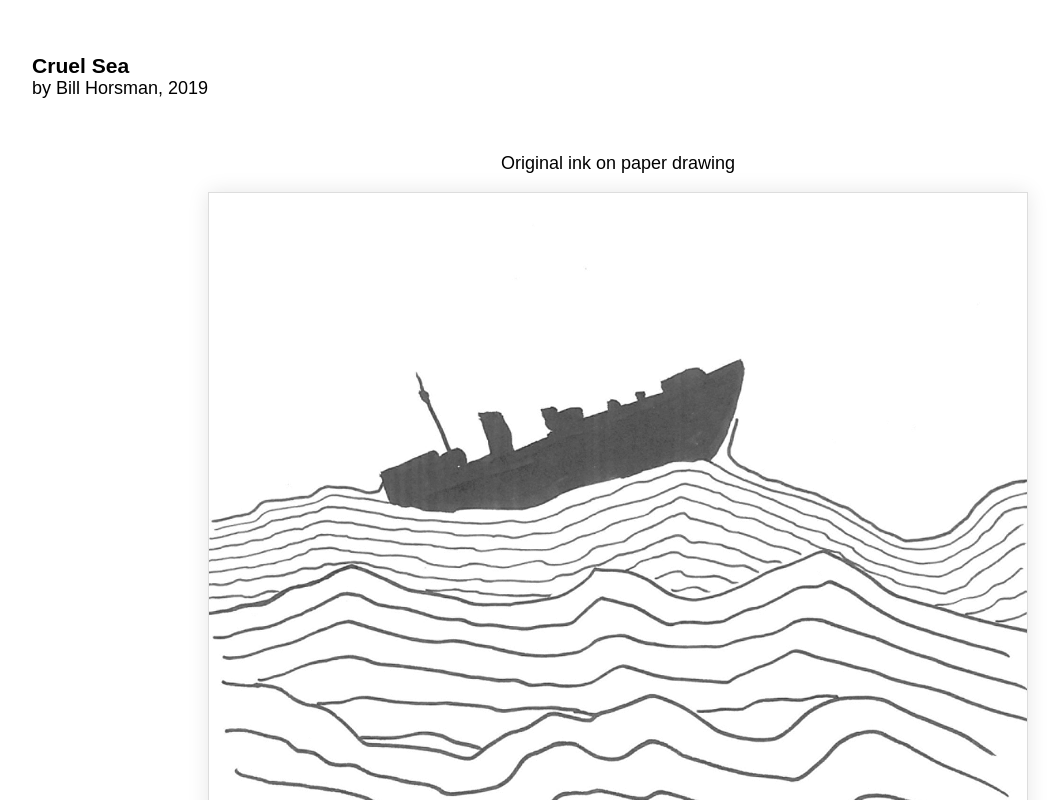
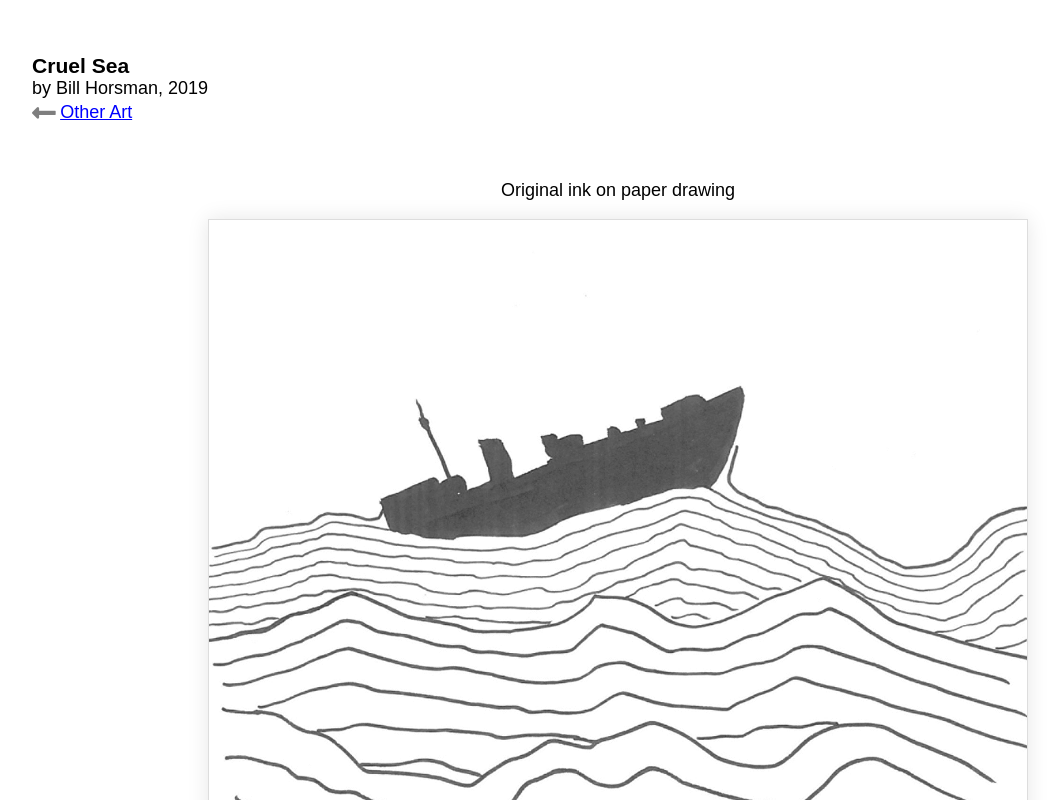
Before and after one commit to billhorsman/madebybill, a Nuxt app: page /discover/cruel-sea in a window 1280 px wide. Shown: the top 800 px of the page, without its empty margins (22-1081 px from the left). Built offline with nearby package versions, Linux system fonts and the light colour scheme; a web font is replaced by a local one.

Commit message:
Link back to discover page

```diff
--- a/components/Gallery.vue
+++ b/components/Gallery.vue
@@ -15,6 +15,26 @@ article {
 }
 h1, p {
   text-align: left;
+}
+a.discover {
+  text-decoration: none;
+  i {
+    color: black;
+    font-size: 1.5rem;
+    opacity: 0.5;
+    vertical-align: sub;
+  }
+  span {
+    display: inlinline-block;
+    margin-left: 0.25rem;
+    text-decoration: underline;
+  }
+  &:hover {
+    i {
+      color: red;
+      opacity: 1;
+    }
+  }
 }
 figure {
   margin: auto;
--- a/layouts/default.vue
+++ b/layouts/default.vue
@@ -25,4 +25,13 @@ html {
   align-items: center;
   text-align: center;
 }
+a {
+  color: blue;
+  &:visited {
+    color: blue;
+  }
+  &:hover {
+    color: red;
+  }
+}
 </style>
--- a/pages/discover/cruel-sea.vue
+++ b/pages/discover/cruel-sea.vue
@@ -3,6 +3,12 @@
     <Gallery>
       <h1>Cruel Sea</h1>
       <p>by Bill Horsman, 2019</p>
+      <p>
+        <a class="discover" href="/discover">
+          <i class="fas fa-long-arrow-alt-left"></i>
+          <span>Other Art</span>
+        </a>
+      </p>
       <figure>
         <figcaption>
           Original ink on paper drawing
--- a/pages/discover/lonely-whale.vue
+++ b/pages/discover/lonely-whale.vue
@@ -3,6 +3,12 @@
     <Gallery>
       <h1>Lonely Whale</h1>
       <p>by Bill Horsman, 2019</p>
+      <p>
+        <a class="discover" href="/discover">
+          <i class="fas fa-long-arrow-alt-left"></i>
+          <span>Other Art</span>
+        </a>
+      </p>
       <figure>
         <figcaption>
           Original ink on paper drawing
```
